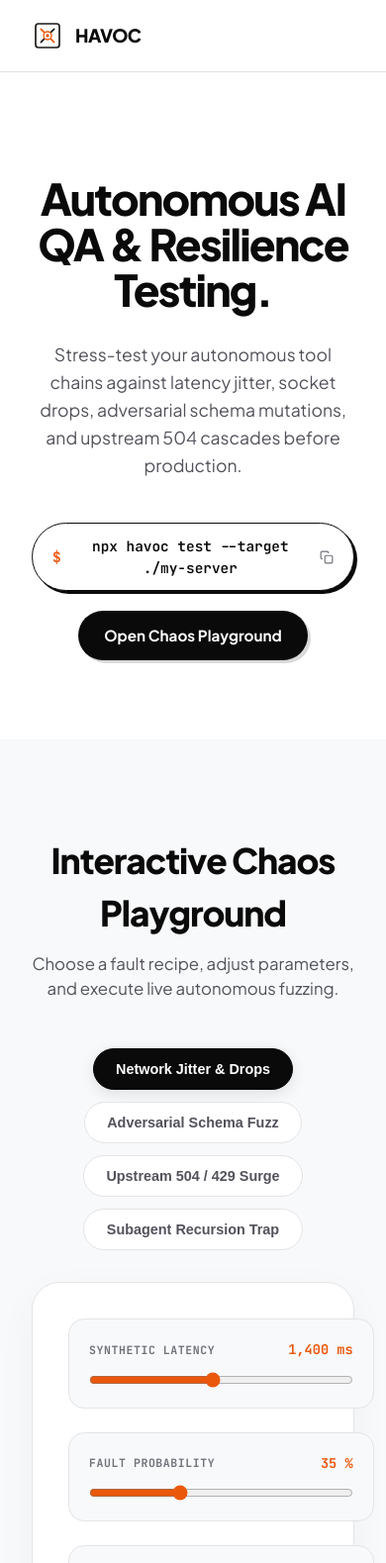
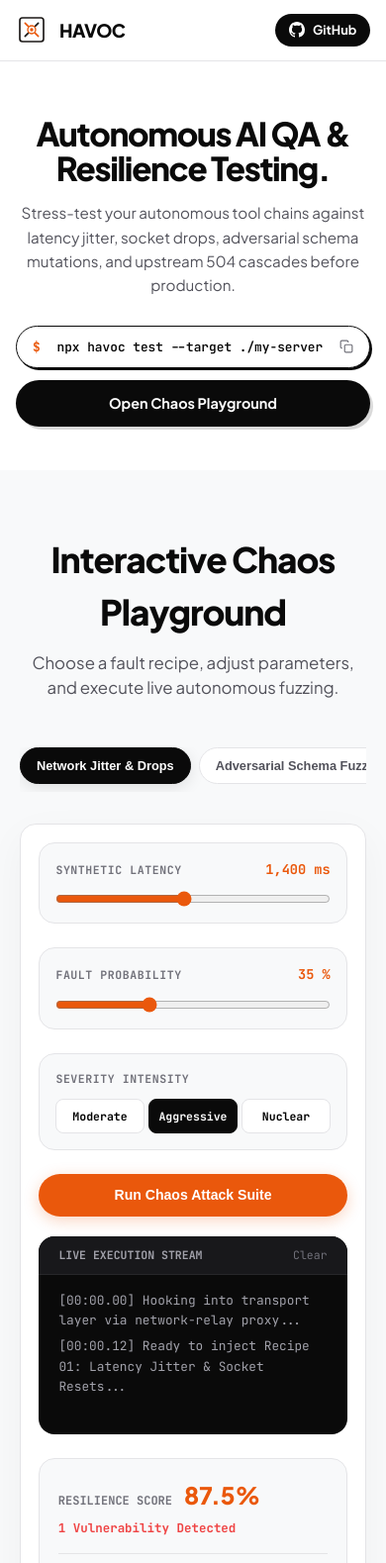
Before and after one commit to bhavukar/chaos-agent, a website with bundled scripts: page web/index.html in a window 390 px wide. Shown: the top 1579 px of the page at 99% size. Built offline with nearby package versions, Linux system fonts and the light colour scheme.

Commit message:
feat: mobile responsive optimizations and swipeable recipes for havoc

```diff
--- a/web/index.html
+++ b/web/index.html
@@ -20,13 +20,15 @@
         <span class="brand-name">HAVOC</span>
       </div>
       <nav class="nav">
+        <div class="nav-links-group">
           <a href="#playground" class="nav-link">Playground</a>
           <a href="#showcase" class="nav-link">Capabilities</a>
           <a href="#integration" class="nav-link">Integration</a>
           <a href="https://github.com/bhavukar/network-relay" target="_blank" rel="noopener" class="nav-link relay-link">
             <span>Network-Relay Hook</span>
           </a>
-        <a href="https://github.com/bhavukar/chaos-agent" target="_blank" rel="noopener" class="btn-github">
+        </div>
+        <a href="https://github.com/bhavukar/havoc" target="_blank" rel="noopener" class="btn-github">
           <svg width="16" height="16" viewBox="0 0 24 24" fill="currentColor"><path d="M12 0C5.37 0 0 5.37 0 12c0 5.31 3.435 9.795 8.205 11.385.6.105.825-.255.825-.57 0-.285-.015-1.23-.015-2.235-3.015.555-3.795-.735-4.035-1.41-.135-.345-.72-1.41-1.23-1.695-.42-.225-1.02-.78-.015-.795.945-.015 1.62.87 1.845 1.23 1.08 1.815 2.805 1.305 3.495.99.105-.78.42-1.305.765-1.605-2.67-.3-5.46-1.335-5.46-5.925 0-1.305.465-2.385 1.23-3.225-.12-.3-.54-1.53.12-3.18 0 0 1.005-.315 3.3 1.23.96-.27 1.98-.405 3-.405s2.04.135 3 .405c2.295-1.56 3.3-1.23 3.3-1.23.66 1.65.24 2.88.12 3.18.765.84 1.23 1.905 1.23 3.225 0 4.605-2.805 5.625-5.475 5.925.435.375.81 1.095.81 2.22 0 1.605-.015 2.895-.015 3.3 0 .315.225.69.825.57A12.02 12.02 0 0024 12c0-6.63-5.37-12-12-12z"/></svg>
           <span>GitHub</span>
         </a>
@@ -232,7 +234,7 @@ npx havoc test --output report.json</code></pre>
         <p class="footer-desc">Autonomous AI QA & Resilience Testing Engine for Distributed Tool Pipelines.</p>
       </div>
       <div class="footer-links">
-        <a href="https://github.com/bhavukar/chaos-agent" target="_blank" rel="noopener">GitHub Repository</a>
+        <a href="https://github.com/bhavukar/havoc" target="_blank" rel="noopener">GitHub Repository</a>
         <a href="https://github.com/bhavukar/network-relay" target="_blank" rel="noopener">Network-Relay</a>
         <a href="https://github.com/bhavukar/aegis" target="_blank" rel="noopener">Aegis Proxy</a>
         <a href="#playground">Playground</a>
--- a/web/style.css
+++ b/web/style.css
@@ -73,7 +73,13 @@ body {
 .nav {
   display: flex;
   align-items: center;
-  gap: 1.75rem;
+  gap: 1.5rem;
+}
+
+.nav-links-group {
+  display: flex;
+  align-items: center;
+  gap: 1.5rem;
 }
 
 .nav-link {
@@ -750,13 +756,188 @@ body {
   color: var(--text-muted);
 }
 
-/* Responsive */
+/* Comprehensive Responsive Optimization for Phone & Tablet */
 @media (max-width: 1024px) {
-  .workbench-card { grid-template-columns: 1fr; }
-  .showcase-grid { grid-template-columns: repeat(2, 1fr); }
+  .workbench-card {
+    grid-template-columns: 1fr;
+  }
+  .showcase-grid {
+    grid-template-columns: repeat(2, 1fr);
+  }
+}
+
+@media (max-width: 768px) {
+  .hero {
+    padding: 4.5rem 1.25rem 3.5rem;
+  }
+  .playground-section,
+  .showcase-section,
+  .integration-section {
+    padding: 4rem 1.25rem;
+  }
+  .workbench-card {
+    padding: 1.5rem 1.25rem;
+  }
 }
 
 @media (max-width: 640px) {
-  .showcase-grid { grid-template-columns: 1fr; }
-  .nav { display: none; }
+  .nav-container {
+    padding: 0.85rem 1rem;
+  }
+
+  .nav-links-group {
+    display: none;
+  }
+
+  .btn-github {
+    padding: 0.45rem 0.85rem;
+    font-size: 0.8rem;
+  }
+
+  .hero {
+    padding: 3.5rem 1rem 2.75rem;
+  }
+
+  .hero-title {
+    font-size: clamp(2rem, 8.5vw, 2.85rem);
+    margin-bottom: 1rem;
+  }
+
+  .hero-subtitle {
+    font-size: 0.95rem;
+    margin-bottom: 1.75rem;
+  }
+
+  .hero-actions {
+    flex-direction: column;
+    width: 100%;
+    gap: 0.75rem;
+  }
+
+  .cli-box {
+    width: 100%;
+    justify-content: space-between;
+    font-size: 0.8rem;
+    padding: 0.7rem 1rem;
+    box-shadow: 2px 2px 0px var(--text-main);
+  }
+
+  .btn-pill-primary {
+    width: 100%;
+    justify-content: center;
+    font-size: 0.9rem;
+    padding: 0.8rem 1.25rem;
+  }
+
+  .recipes-tabs {
+    flex-wrap: nowrap;
+    overflow-x: auto;
+    justify-content: flex-start;
+    padding-bottom: 8px;
+    -webkit-overflow-scrolling: touch;
+    scrollbar-width: none;
+    gap: 0.5rem;
+    width: 100%;
+  }
+
+  .recipes-tabs::-webkit-scrollbar {
+    display: none;
+  }
+
+  .recipe-pill {
+    flex-shrink: 0;
+    padding: 0.6rem 1rem;
+    font-size: 0.8rem;
+    white-space: nowrap;
+  }
+
+  .workbench-card {
+    padding: 1.15rem;
+    gap: 1.25rem;
+    border-radius: var(--radius-md);
+  }
+
+  .control-card {
+    padding: 1rem;
+  }
+
+  .intensity-switch {
+    gap: 0.3rem;
+  }
+
+  .int-btn {
+    padding: 0.55rem 0.4rem;
+    font-size: 0.72rem;
+  }
+
+  .btn-execute-chaos {
+    padding: 0.85rem 1.25rem;
+    font-size: 0.88rem;
+    width: 100%;
+  }
+
+  .scorecard-shell {
+    padding: 1.15rem;
+  }
+
+  .scorecard-top {
+    flex-direction: column;
+    align-items: flex-start;
+    gap: 0.4rem;
+  }
+
+  .showcase-grid {
+    grid-template-columns: 1fr;
+    gap: 1rem;
+    margin-top: 2rem;
+  }
+
+  .showcase-card {
+    padding: 1.5rem 1.25rem;
+  }
+
+  .config-tabs {
+    flex-wrap: nowrap;
+    overflow-x: auto;
+    justify-content: flex-start;
+    padding-bottom: 6px;
+    -webkit-overflow-scrolling: touch;
+    scrollbar-width: none;
+    gap: 0.4rem;
+    width: 100%;
+  }
+
+  .config-tabs::-webkit-scrollbar {
+    display: none;
+  }
+
+  .config-tab {
+    flex-shrink: 0;
+    padding: 0.45rem 0.85rem;
+    font-size: 0.78rem;
+    white-space: nowrap;
+  }
+
+  .code-box {
+    padding: 1.25rem 1rem;
+    box-shadow: 3px 3px 0px var(--text-main);
+  }
+
+  .code-box pre {
+    font-size: 0.76rem;
+  }
+
+  .footer {
+    padding: 3rem 1rem 1.5rem;
+  }
+
+  .footer-container {
+    flex-direction: column;
+    gap: 1.5rem;
+  }
+
+  .footer-links {
+    flex-direction: column;
+    gap: 0.65rem;
+  }
 }
```
Lines whose indentation alone changed are shown as unchanged.
